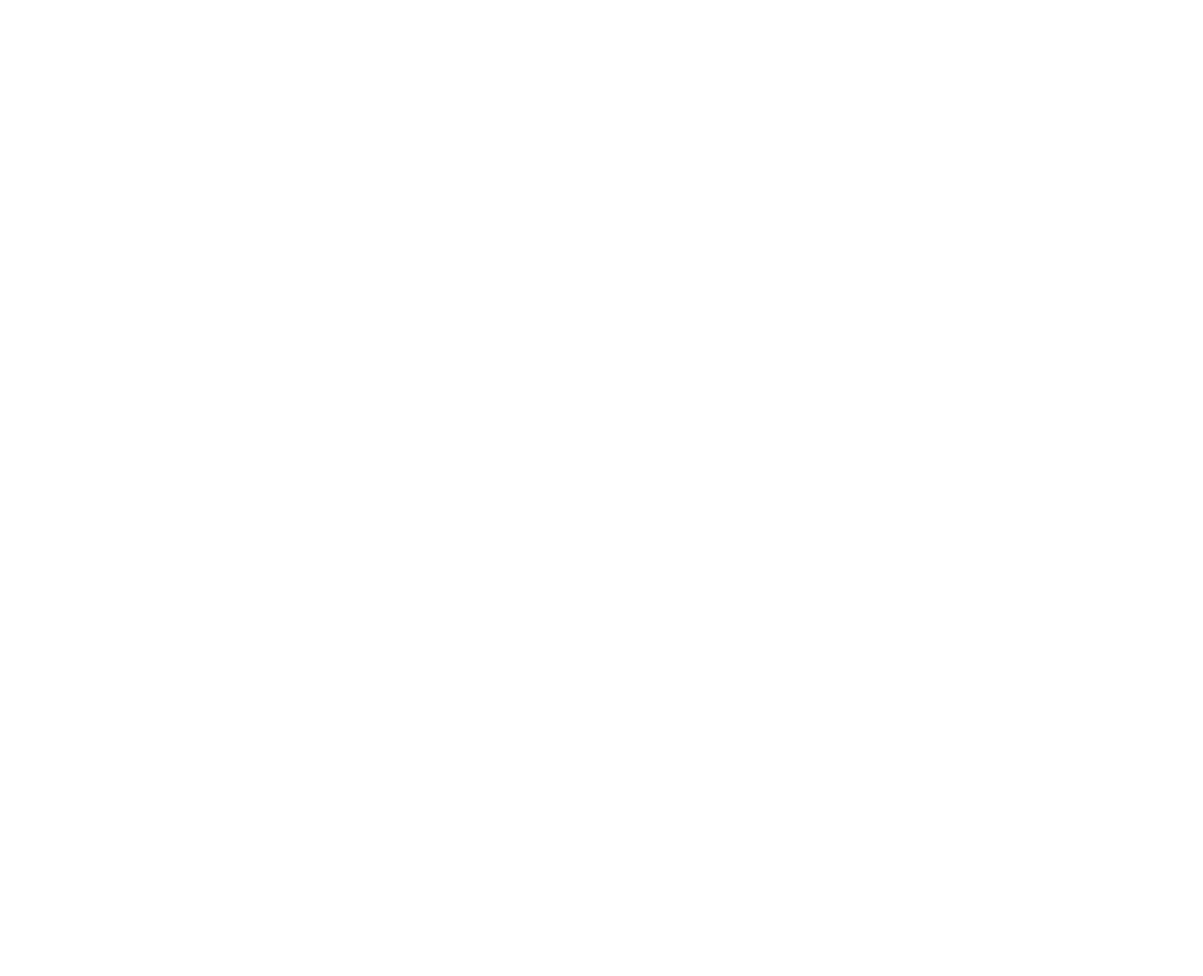
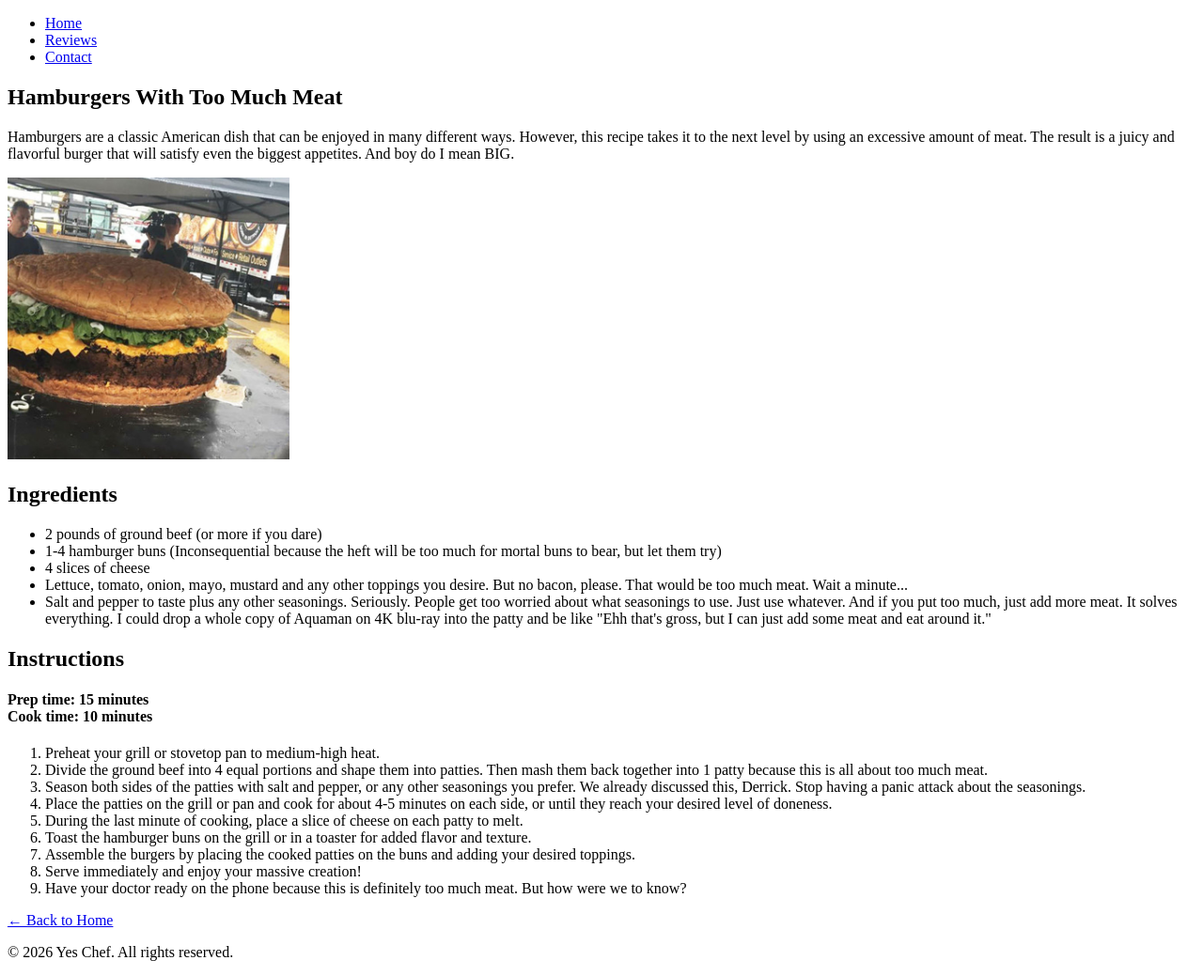
Before and after one commit to Goatlord/odin-recipes, a plain HTML site: page pages/recipe2.html in a window 1280 px wide. Shown: the whole page at 94% size. Before the commit the page ends 800 px from the top, so only its background shows below. Drawn offline with Linux system fonts and the light colour scheme.

Commit message:
Recipe 2 Added

```diff
--- a/pages/recipe2.html
+++ b/pages/recipe2.html
@@ -0,0 +1,59 @@
+<!DOCTYPE html>
+<html lang="en">
+<head>
+    <meta charset="UTF-8">
+    <meta name="viewport" content="width=device-width, initial-scale=1.0">
+    <title>Hamburger</title>
+</head>
+<body>
+    <nav>
+        <ul>
+            <li><a href="../index.html">Home</a></li>
+            <li><a href="reviews.html">Reviews</a></li>
+            <li><a href="contact.html">Contact</a></li>
+        </ul>
+    </nav>
+    <main>
+        <section>
+            <h1>Hamburgers With Too Much Meat</h1>
+
+            <p>Hamburgers are a classic American dish that can be enjoyed in many different ways. However, this recipe takes it to the next level by using an excessive amount of meat. The result is a juicy and flavorful burger that will satisfy even the biggest appetites. And boy do I mean BIG.</p>
+
+            <img src="../images/burger.jpg" alt="A hamburger with too much meat" width="300">
+        </section>
+
+        <section>
+            <h2>Ingredients</h2>
+
+            <ul>
+                <li>2 pounds of ground beef (or more if you dare)</li>
+                <li>1-4 hamburger buns (Inconsequential because the heft will be too much for mortal buns to bear, but let them try)</li>
+                <li>4 slices of cheese</li>
+                <li>Lettuce, tomato, onion, mayo, mustard and any other toppings you desire. But no bacon, please. That would be too much meat. Wait a minute...</li>
+                <li>Salt and pepper to taste plus any other seasonings. Seriously. People get too worried about what seasonings to use. Just use whatever. And if you put too much, just add more meat. It solves everything. I could drop a whole copy of Aquaman on 4K blu-ray into the patty and be like "Ehh that's gross, but I can just add some meat and eat around it."</li>
+            </ul>
+        </section>
+
+        <section>
+            <h2>Instructions</h2>
+
+            <h4>Prep time: 15 minutes <br>Cook time: 10 minutes</h4>
+
+            <ol>
+                <li>Preheat your grill or stovetop pan to medium-high heat.</li>
+                <li>Divide the ground beef into 4 equal portions and shape them into patties. Then mash them back together into 1 patty because this is all about too much meat.    </li>
+                <li>Season both sides of the patties with salt and pepper, or any other seasonings you prefer. We already discussed this, Derrick. Stop having a panic attack about the seasonings.</li>
+                <li>Place the patties on the grill or pan and cook for about 4-5 minutes on each side, or until they reach your desired level of doneness.</li>
+                <li>During the last minute of cooking, place a slice of cheese on each patty to melt.</li>
+                <li>Toast the hamburger buns on the grill or in a toaster for added flavor and texture.</li>
+                <li>Assemble the burgers by placing the cooked patties on the buns and adding your desired toppings.</li>
+                <li>Serve immediately and enjoy your massive creation!</li>
+                <li>Have your doctor ready on the phone because this is definitely too much meat. But how were we to know?</li>
+            </ol>
+            <a href="../index.html">&larr; Back to Home</a>
+        </section>
+
+        <footer>
+            <p>&copy; 2026 Yes Chef. All rights reserved.</p>
+        </footer>
+    </main>
```
Also changed, not shown: index.html (+4 -0 lines), pages/recipe1.html (+1 -0 lines), images/burger.jpg (added).
